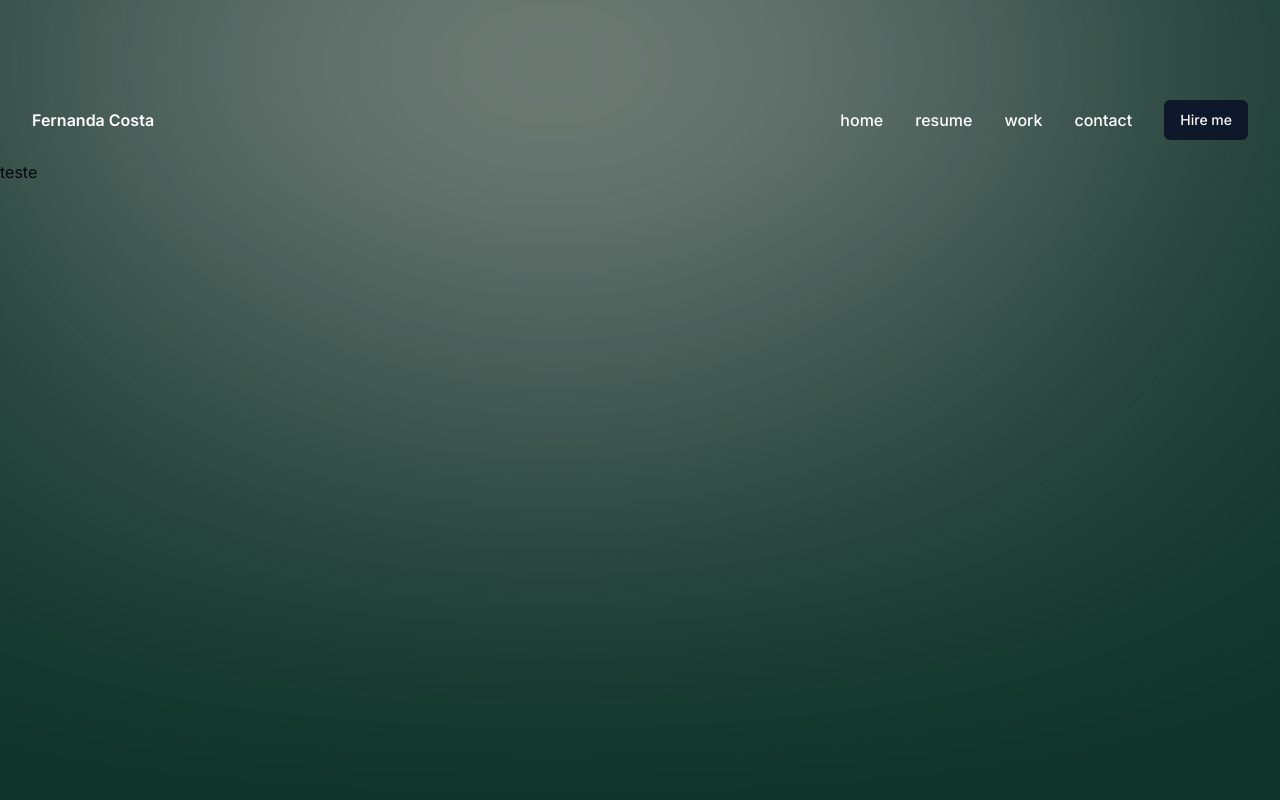
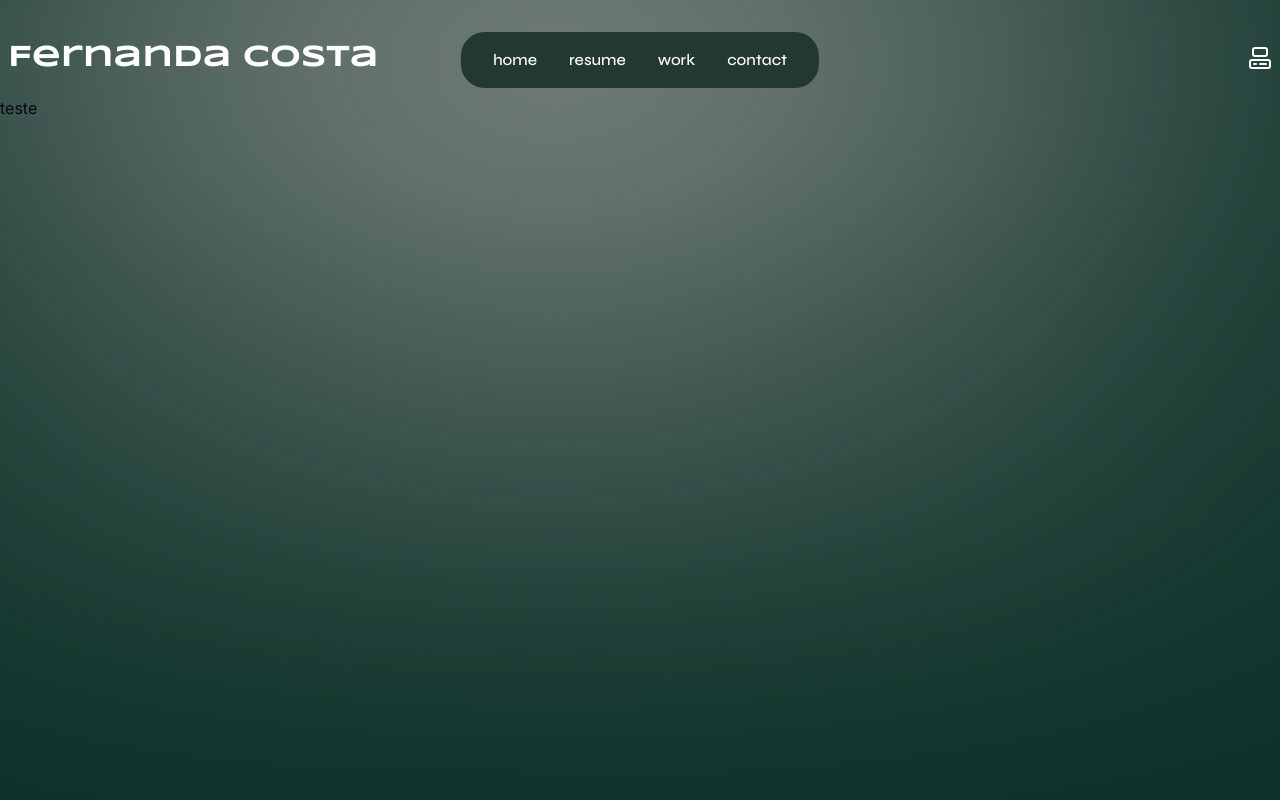
Before and after one commit to Fernandasacosta/portfolio, a Next.js app: page / in a window 1280 px wide. Shown: the top 800 px of the page. Built offline with nearby package versions, Linux system fonts and the light colour scheme.

Commit message:
feat: create font sheet and update header styling

```diff
--- a/app/layout.tsx
+++ b/app/layout.tsx
@@ -21,7 +21,7 @@ export default function RootLayout({
   return (
     <html lang="en">
       <body
-        className={`${inter.className} bg-[#0E332A] text-gray-950 relative pt-20 sm:pt-21 dark:bg-gray-900 dark:text-gray-50 dark:text-opacity-90`}>
+        className={`${inter.className}  bg-[#0E332A] text-gray-950 relative  sm: dark:bg-gray-900 dark:text-gray-50 dark:text-opacity-90`}>
         <div className="bg-[#fbe2e3] absolute top-[-6rem] -z-10 right-[11rem] h-[20rem] w-[20rem] rounded-full blur-[15rem] sm:w-[68.75rem] dark:bg-[#946263]"></div>
         <div className="bg-zinc-300 absolute  bottom-[-100rem] -z-10 left-[-35rem] h-[20rem] w-[20rem] rounded-full blur-[15rem] sm:w-[68.75rem] md:left-[-33rem] lg:left-[-28rem] xl:left-[-15rem] 2xl:left-[-5rem] dark:bg-[#676394]"></div>
 
--- a/app/page.tsx
+++ b/app/page.tsx
@@ -4,6 +4,7 @@
 export default function Home() {
   return (
     <div>
+
 
       <h1>teste</h1>
       <h2></h2>
--- a/components/header.tsx
+++ b/components/header.tsx
@@ -2,35 +2,44 @@ import Link from "next/link";
 import Nav from "./nav";
 import { Button } from "./ui/button";
 import MobileNav from "./mobileNav";
+import { Computer, ComputerIcon } from "lucide-react";
+import { oswald, syncopate, syne } from "@/public/fonts/fonts";
+
+
+
 
 
 const Header = () => {
   return (
-    <header className="py-8 xl:py-5 text-white ">
-      <div className="container mx-auto flex justify-between items-center">
+    <header className="py-8 xl:py-5 text-white">
+      <div className="px-2 container mx-auto flex justify-between items-center pt-5">
         {/* LOGO - NAME */}
         <Link href="/">
-          <h1 className="text 4x1 font-semibold">
+          <h1 className={`${syncopate.className} text-3xl font-semibold`}>
             Fernanda Costa
           </h1>
         </Link>
 
+
+
         {/* desktop nav  */}
-        <div className="hidden xl:flex items-center gap-8">
-        <Nav/>
-        <Link href="/contact">
-          <Button>Hire me </Button>
+        <div className= {`${syne.className} bg-[#233831] rounded-3xl mt-8 py-4 px-8 fixed top-0 left-1/2 transform -translate-x-1/2 hidden xl:flex items-center gap-10`}>
+          <Nav />
+
+        </div>
+
+        <Link href="/">
+        <Computer/>
+          {/* <Button>Contact me</Button> */}
         </Link>
-        </div>
 
         {/* mobile nav */}
         <div className="xl:hidden">
-          <MobileNav/>
+          <MobileNav />
         </div>
-
       </div>
     </header>
-  )
-}
+  );
+};
 
 export default Header;
--- a/components/mobileNav.tsx
+++ b/components/mobileNav.tsx
@@ -3,6 +3,7 @@
 import { usePathname } from "next/navigation";
 import { Sheet, SheetContent, SheetTrigger } from "./ui/sheet";
 import { Menu, X } from "lucide-react";
+import Link from "next/link";
 
 const links = [
   {
@@ -31,7 +32,32 @@ const MobileNav = () => {
       <SheetTrigger className="flex justify-center items-center">
         <Menu className="text-[32px] text-accent"/>
       </SheetTrigger>
-      <SheetContent>
+      <SheetContent className="flex flex-col">
+        {/* logo */}
+        <div className="mt-32 mb-40 text-center text-2xl">
+          <Link href="/">
+            <h1 className="text-4xl font-semibold">
+              Fernanda
+            </h1>
+          </Link>
+        </div>
+        {/* nav */}
+        <nav className="flex flex-col justify-center items-center gap-8">
+          {links.map((link,index) => {
+            return(
+              <Link
+                href={link.path}
+                key={index}
+                className={`${
+                  link.path === pathname &&
+                  "text-accent border-b-2 border-accent"
+                } text-xl capitalize hover:text-accent transition-all`}
+              >
+                {link.name}
+              </Link>
+            )
+          })}
+        </nav>
 
       </SheetContent>
     </Sheet>
--- a/components/nav.tsx
+++ b/components/nav.tsx
@@ -27,7 +27,7 @@ const links = [
 const Nav = () => {
   const pathname = usePathname();
   return (
-    <nav className="flex gap-8">
+    <nav className="flex gap-8 ">
       {links.map((link, index) => {
         return(
           <Link
--- /dev/null
+++ b/public/fonts/fonts.ts
@@ -0,0 +1,17 @@
+import {Oswald, Syncopate, Syne} from 'next/font/google'
+
+export const oswald = Oswald ({
+  subsets: ['latin'],
+  display: 'swap',
+})
+
+export const syne = Syne({
+  subsets: ['latin'],
+  display: 'swap',
+})
+
+export const syncopate = Syncopate({
+  weight: '700',
+  subsets: ['latin'],
+  display: 'swap',
+})
```
Also changed, not shown: tailwind.config.ts (+12 -0 lines).
